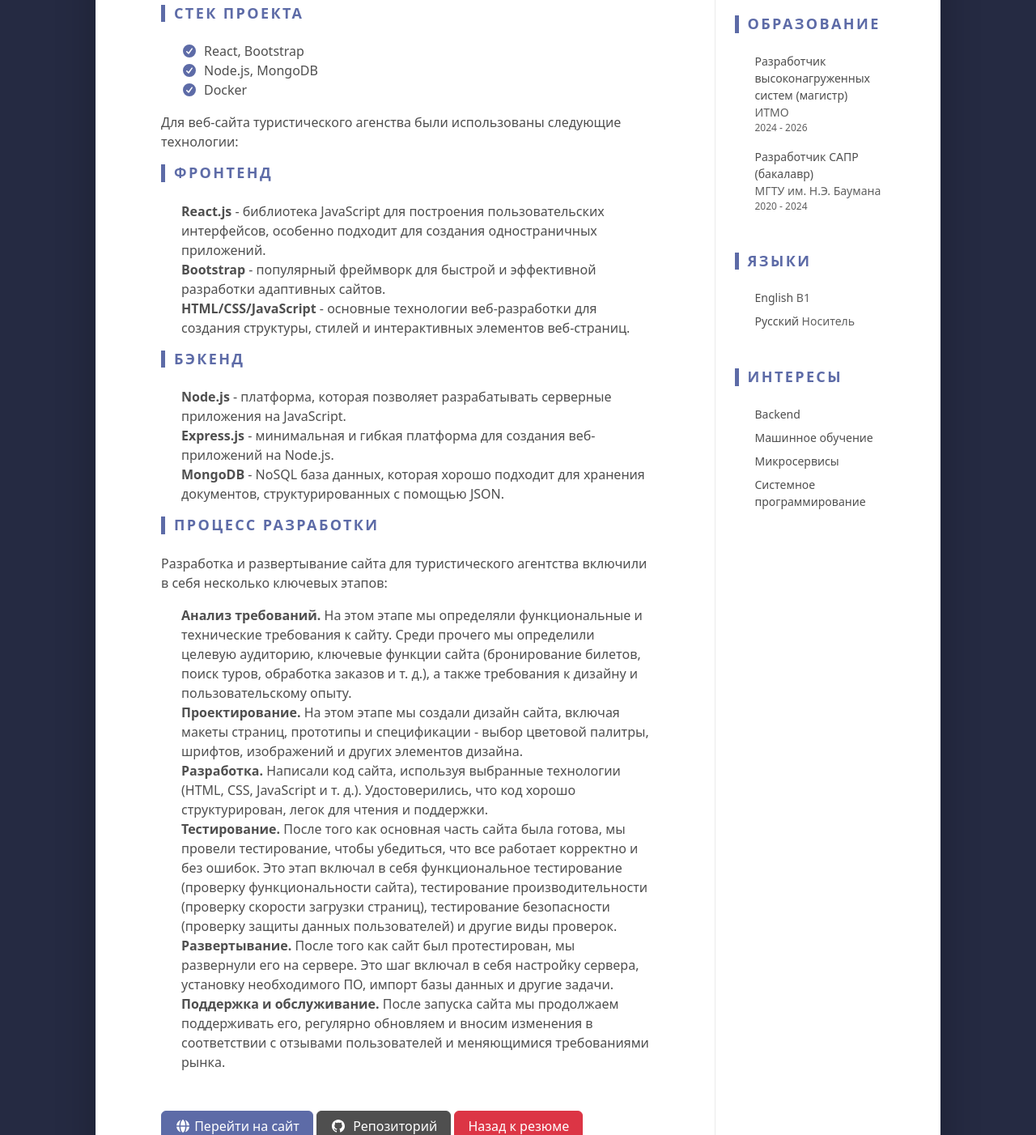
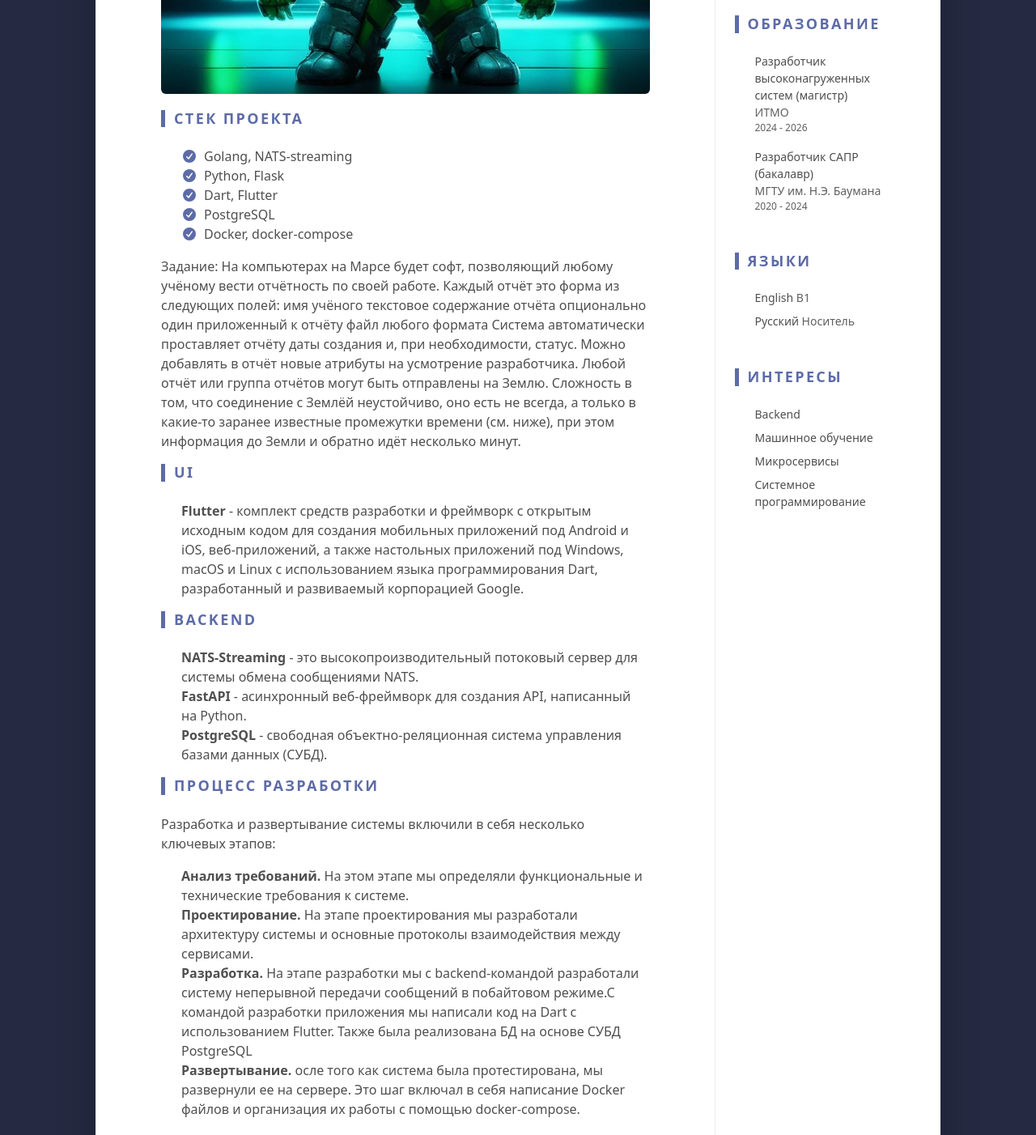
Before and after one commit to NovokshanovE/CV, a plain HTML site: page project_atomhack.html in a window 1280 px wide. Shown: the part 941-2343 px from the top of the page at 81% size. Drawn offline with Linux system fonts and the light colour scheme.

Commit message:
Изменил сведения о 3-х проектах

```diff
--- a/project_atomhack.html
+++ b/project_atomhack.html
@@ -50,50 +50,67 @@
                   <div class="row">
                      <div class="resume-main col-12 col-lg-8 col-xl-9   pe-0   pe-lg-5">
                         <section class="work-section py-3">
-                           <h3 class="text-uppercase resume-section-heading mb-4">Подробнее о проекте</h3>
+                           <h3 class="text-uppercase resume-section-heading mb-4">Подробнее о проекте Хакатон АТОМХАК 2024</h3>
                            <div class="container my-4">
                               <div class="row g-4">
                                  <div class="col-lg-12">
                                     <div class="project-box">
-                                       <img src="assets/img/projects/project5.png" class="project-img rounded" alt="Project Image">
+                                       <img src="assets/img/projects/project2.jpg" class="project-img rounded" alt="Project Image">
                                        <div class="project-content mb-5">
                                           <h3 class="text-uppercase resume-section-heading mb-4">Стек проекта</h3>
                                           <ul class="list-unstyled">
-                                             <li><i class="fas fa-check-circle text-primary me-2"></i>React, Bootstrap</li>
-                                             <li><i class="fas fa-check-circle text-primary me-2"></i>Node.js, MongoDB</li>
-                                             <li><i class="fas fa-check-circle text-primary me-2"></i>Docker</li>
+                                             <li><i class="fas fa-check-circle text-primary me-2"></i>Golang, NATS-streaming</li>
+                                             <li><i class="fas fa-check-circle text-primary me-2"></i>Python, Flask</li>
+                                             <li><i class="fas fa-check-circle text-primary me-2"></i>Dart, Flutter</li>
+                                             <li><i class="fas fa-check-circle text-primary me-2"></i>PostgreSQL</li>
+                                             <li><i class="fas fa-check-circle text-primary me-2"></i>Docker, docker-compose</li>
                                           </ul>
-                                          <p>Для веб-сайта туристического агенства были использованы следующие технологии:
-                                          <h3 class="text-uppercase resume-section-heading mb-4">Фронтенд</h3>
+                                          <p>Задание:
+                                             На компьютерах на Марсе будет софт, позволяющий любому
+                                             учёному вести отчётность по своей работе. Каждый отчёт это
+                                             форма из следующих полей:
+                                             имя учёного
+                                             текстовое содержание отчёта
+                                             опционально один приложенный к отчёту файл любого
+                                             формата
+                                             Система автоматически проставляет отчёту даты создания и, при
+                                             необходимости, статус. Можно добавлять в отчёт новые атрибуты
+                                             на усмотрение разработчика.
+                                             Любой отчёт или группа отчётов могут быть отправлены на
+                                             Землю. Сложность в том, что соединение с Землёй неустойчиво,
+                                             оно есть не всегда, а только в какие-то заранее известные
+                                             промежутки времени (см. ниже), при этом информация до Земли
+                                             и обратно идёт несколько минут.
+                                          <!-- <h3 class="text-uppercase resume-section-heading mb-4">UI</h3> -->
+                                          <h3 class="text-uppercase resume-section-heading mb-4">UI</h3>
                                           <ul class="list-unstyled">
-                                             <li><strong>React.js</strong> - библиотека JavaScript для построения пользовательских интерфейсов, особенно подходит для создания одностраничных приложений.</li>
-                                             <li><strong>Bootstrap</strong> - популярный фреймворк для быстрой и эффективной разработки адаптивных сайтов.</li>
-                                             <li><strong>HTML/CSS/JavaScript</strong> - основные технологии веб-разработки для создания структуры, стилей и интерактивных элементов веб-страниц.</li>
+                                             <li><strong>Flutter</strong> -  комплект средств разработки и фреймворк с открытым исходным кодом для создания мобильных приложений под Android и iOS, веб-приложений, а также настольных приложений под Windows, macOS и Linux с использованием языка программирования Dart, разработанный и развиваемый корпорацией Google.</li>
+                                             <!-- <li><strong>Bootstrap</strong> - популярный фреймворк для быстрой и эффективной разработки адаптивных сайтов.</li>
+                                             <li><strong>HTML/CSS/JavaScript</strong> - основные технологии веб-разработки для создания структуры, стилей и интерактивных элементов веб-страниц.</li> -->
                                           </ul>
-                                          <h3 class="text-uppercase resume-section-heading mb-4">Бэкенд</h3>
+                                          <h3 class="text-uppercase resume-section-heading mb-4">Backend</h3>
                                           <ul class="list-unstyled">
-                                             <li><strong>Node.js</strong> - платформа, которая позволяет разрабатывать серверные приложения на JavaScript.</li>
-                                             <li><strong>Express.js</strong> - минимальная и гибкая платформа для создания веб-приложений на Node.js.</li>
-                                             <li><strong>MongoDB</strong> - NoSQL база данных, которая хорошо подходит для хранения документов, структурированных с помощью JSON.</li>
+                                             <li><strong>NATS-Streaming</strong> - это высокопроизводительный потоковый сервер для системы обмена сообщениями NATS.</li>
+                                             <li><strong>FastAPI</strong> - асинхронный веб-фреймворк для создания API, написанный на Python. </li>
+                                             <li><strong>PostgreSQL</strong> - свободная объектно-реляционная система управления базами данных (СУБД). </li>
                                           </ul>
                                           </p>
                                           <h3 class="text-uppercase resume-section-heading mb-4">Процесс разработки</h3>
-                                          <p>Разработка и развертывание сайта для туристического агентства включили в себя несколько ключевых этапов:
+                                          <p>Разработка и развертывание системы включили в себя несколько ключевых этапов:
                                           <ul class="list-unstyled">
                                              <li>
-                                                <strong>Анализ требований.</strong> На этом этапе мы определяли функциональные и технические требования к сайту. Среди прочего мы определили целевую аудиторию, ключевые функции сайта (бронирование билетов, поиск туров, обработка заказов и т. д.), а также требования к дизайну и пользовательскому опыту.
+                                                <strong>Анализ требований.</strong> На этом этапе мы определяли функциональные и технические требования к системе.
                                              </li>
-                                             <li><strong>Проектирование.</strong> На этом этапе мы создали дизайн сайта, включая макеты страниц, прототипы и спецификации - выбор цветовой палитры, шрифтов, изображений и других элементов дизайна.</li>
-                                             <li><strong>Разработка.</strong> Написали код сайта, используя выбранные технологии (HTML, CSS, JavaScript и т. д.). Удостоверились, что код хорошо структурирован, легок для чтения и поддержки.</li>
-                                             <li><strong>Тестирование.</strong> После того как основная часть сайта была готова, мы провели тестирование, чтобы убедиться, что все работает корректно и без ошибок. Это этап включал в себя функциональное тестирование (проверку функциональности сайта), тестирование производительности (проверку скорости загрузки страниц), тестирование безопасности (проверку защиты данных пользователей) и другие виды проверок.</li>
-                                             <li><strong>Развертывание.</strong> После того как сайт был протестирован, мы развернули его на сервере. Это шаг включал в себя настройку сервера, установку необходимого ПО, импорт базы данных и другие задачи.</li>
-                                             <li><strong>Поддержка и обслуживание.</strong> После запуска сайта мы продолжаем поддерживать его, регулярно обновляем и вносим изменения в соответствии с отзывами пользователей и меняющимися требованиями рынка.</li>
+                                             <li><strong>Проектирование.</strong> На этапе проектирования мы разработали архитектуру системы и основные протоколы взаимодействия между сервисами.</li>
+                                             <li><strong>Разработка.</strong> На этапе разработки мы с backend-командой разработали систему неперывной передачи сообщений в побайтовом режиме.С командой разработки приложения мы написали код на Dart c использованием Flutter. Также была реализована БД на основе СУБД PostgreSQL</li>
+                                             <li><strong>Развертывание.</strong> осле того как система была протестирована, мы развернули ее на сервере. Это шаг включал в себя написание Docker файлов и организация их работы с помощью docker-compose.</li>
+                                             <!-- <li><strong>Поддержка и обслуживание.</strong> После запуска сайта мы продолжаем поддерживать его, регулярно обновляем и вносим изменения в соответствии с отзывами пользователей и меняющимися требованиями рынка.</li> -->
                                           </ul>
                                           </p>
                                        </div>
                                        <div class="mt-5">
-                                          <a href="https://url_of_your_site.com" target="_blank" class="btn btn-primary text-white"><i class="fas fa-globe"></i> Перейти на сайт</a>
-                                          <a href="https://github.com" target="_blank" class="btn btn-secondary"><i class="fab fa-github me-2"></i>Репозиторий</a>
+                                          <!-- <a href="https://url_of_your_site.com" target="_blank" class="btn btn-primary text-white"><i class="fas fa-globe"></i> Перейти на сайт</a> -->
+                                          <a href="https://github.com/NovokshanovE/AtomHack" target="_blank" class="btn btn-secondary"><i class="fab fa-github me-2"></i>Репозиторий</a>
                                           <a href="index.html" target="_self" class="btn btn-danger">Назад к резюме</a>
                                        </div>
                                     </div>
```
Also changed, not shown: project_gagarin.html (+29 -22 lines), project_nats.html (+20 -20 lines).
